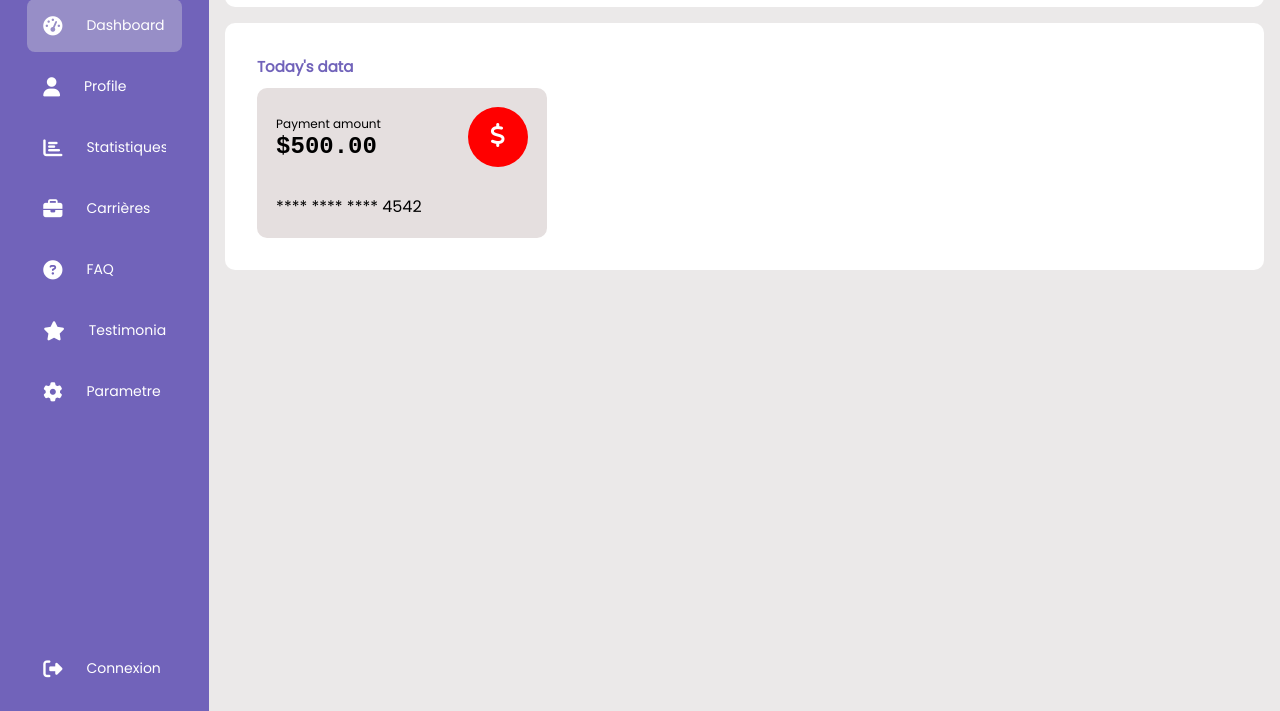
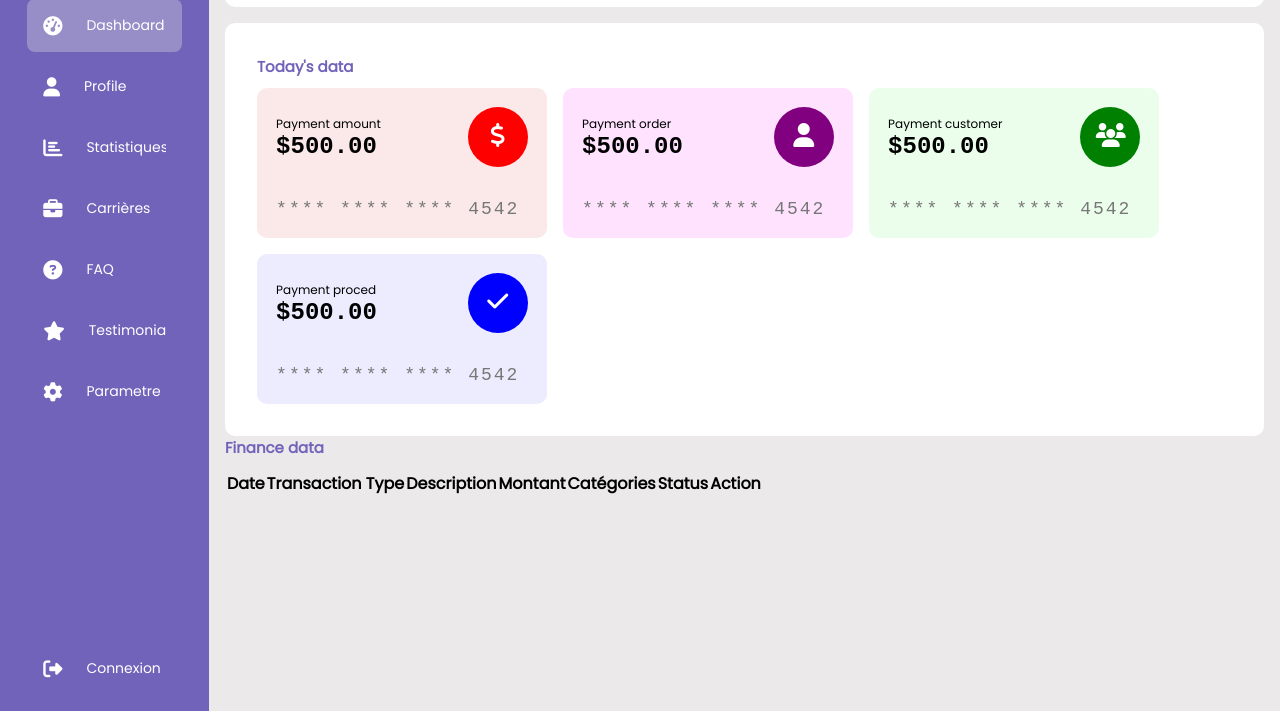
Before and after one commit to Junior98-dev/Dashboard, a plain HTML site: page index.html in a window 1280 px wide. Shown: the part 89-800 px from the top of the page. Drawn offline with Linux system fonts and the light colour scheme.

Commit message:
html tabular wrapper

```diff
--- a/index.html
+++ b/index.html
@@ -73,7 +73,7 @@
         <div class="card-container">
             <h3 class="main--title">Today's data</h3>
             <div class="card--wrapper">
-                <div class="payment--card">
+                <div class="payment--card light-red">
                     <div class="card--header">
                        <div class="amount">
                             <span class="title">Payment amount</span>
@@ -86,8 +86,71 @@
                     <span class="card--detail">****  ****  ****  4542</span>
 
                 </div>
+                <div class="payment--card light-purple">
+                    <div class="card--header">
+                       <div class="amount">
+                            <span class="title">Payment order</span>
+                            <span class="amount--value">$500.00</span>
+                       </div>
+
+                       <i class="fas fa-user icon dark-purple"></i>
+                    </div>
+
+                    <span class="card--detail">****  ****  ****  4542</span>
+
+                </div>
+                <div class="payment--card light-green">
+                    <div class="card--header">
+                       <div class="amount">
+                            <span class="title">Payment customer</span>
+                            <span class="amount--value">$500.00</span>
+                       </div>
+
+                       <i class="fas fa-users icon dark-green"></i>
+                    </div>
+
+                    <span class="card--detail">****  ****  ****  4542</span>
+
+                </div>
+                <div class="payment--card light-blue">
+                    <div class="card--header">
+                       <div class="amount">
+                            <span class="title">Payment proced</span>
+                            <span class="amount--value">$500.00</span>
+                       </div>
+
+                       <i class="fa-solid fa-check icon dark-blue"></i>
+                    </div>
+
+                    <span class="card--detail">****  ****  ****  4542</span>
+
+                </div>
+            </div>
+
+        </div>
+        <!-- ************** tabular--wrapper ********** -->
+
+        <div class="tabular--wrapper">
+            <h3 class="main--title">Finance data</h3>
+
+            <div class="table-container">
+                <table>
+                    <thead>
+                        <tr>
+                            <th>Date</th>
+                            <th>Transaction Type</th>
+                            <th>Description</th>
+                            <th>Montant</th>
+                            <th>Catégories</th>
+                            <th>Status</th>
+                            <th>Action</th>
+                        </tr>
+                    </thead>
+                </table>
             </div>
         </div>
+
+
     </div>
 </body>
 </html>
--- a/style.css
+++ b/style.css
@@ -210,3 +210,39 @@ body{
     font-size: 1.5rem;
     background: red;
 }
+
+.card--detail{
+    font-size: 18px;
+    color: #777777;
+    letter-spacing: 2px;
+    font-family: 'Courier New', Courier, monospace;
+}
+
+/* --------------- Color CSS -------------- */
+
+.light-red{
+    background: rgb(251, 233, 233);
+}
+
+.light-purple{
+    background: rgb(254, 226, 254);
+}
+.light-green{
+    background: rgb(235, 254, 235);
+}
+.light-blue{
+    background: rgb(236, 236, 254);
+}
+
+.dark-red{
+    background: red;
+}
+.dark-purple{
+    background: purple;
+}
+.dark-green{
+    background: green;
+}
+.dark-blue{
+    background: blue;
+}
```
